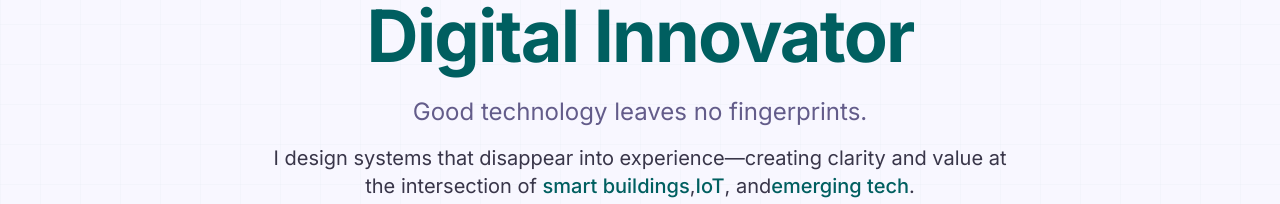
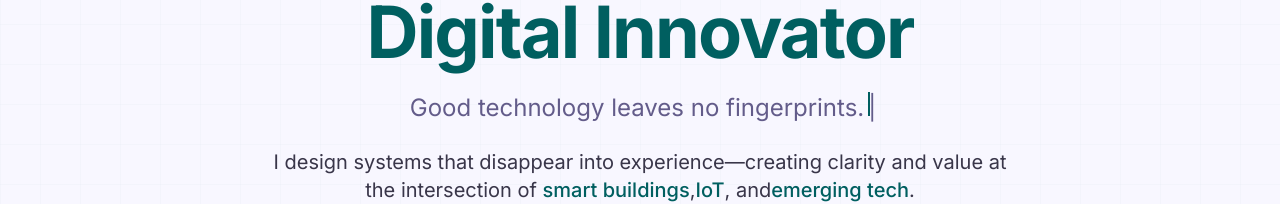
Before and after one commit to andre-bourgeois/andre-bourgeois.github.io, a React (Vite) app: page / in a window 1280 px wide. Shown: the part 296-500 px from the top of the page. Built offline with nearby package versions, Linux system fonts and the light colour scheme.

Commit message:
Add typing cursor animation
Implement a typing animation on the landing page to display different sentences and taglines.

```diff
--- a/src/components/Hero.tsx
+++ b/src/components/Hero.tsx
@@ -1,5 +1,6 @@
 
 import { ArrowDown } from 'lucide-react';
+import TypingAnimation from './TypingAnimation';
 
 const Hero = () => {
   const scrollToAbout = () => {
@@ -22,10 +23,10 @@ const Hero = () => {
             <span className="block text-primary">Digital Innovator</span>
           </h1>
 
-          {/* Philosophy Statement */}
+          {/* Philosophy Statement with Typing Animation */}
           <div className="max-w-3xl mx-auto mb-8">
-            <p className="text-xl md:text-2xl text-muted-foreground mb-4 leading-relaxed">
-              Good technology leaves no fingerprints.
+            <p className="text-xl md:text-2xl text-muted-foreground mb-4 leading-relaxed min-h-[2.5rem]">
+              <TypingAnimation />
             </p>
             <p className="text-lg md:text-xl text-foreground/80 leading-relaxed">
               I design systems that disappear into experience—creating clarity and value
--- /dev/null
+++ b/src/components/TypingAnimation.tsx
@@ -0,0 +1,71 @@
+
+import { useState, useEffect } from 'react';
+
+const TypingAnimation = () => {
+  const phrases = [
+    "Good technology leaves no fingerprints.",
+    "Buildings are products, not infrastructure.",
+    "Smart systems that actually make sense.",
+    "IoT solutions that disappear into experience.",
+    "Digital twins that mirror reality.",
+    "Technology that serves humans, not the other way around."
+  ];
+
+  const [currentPhraseIndex, setCurrentPhraseIndex] = useState(0);
+  const [currentText, setCurrentText] = useState('');
+  const [isTyping, setIsTyping] = useState(true);
+  const [showCursor, setShowCursor] = useState(true);
+
+  useEffect(() => {
+    const currentPhrase = phrases[currentPhraseIndex];
+
+    if (isTyping) {
+      if (currentText.length < currentPhrase.length) {
+        const timeout = setTimeout(() => {
+          setCurrentText(currentPhrase.slice(0, currentText.length + 1));
+        }, 50 + Math.random() * 50); // Variable typing speed
+
+        return () => clearTimeout(timeout);
+      } else {
+        // Finished typing, wait before starting to delete
+        const timeout = setTimeout(() => {
+          setIsTyping(false);
+        }, 2000);
+
+        return () => clearTimeout(timeout);
+      }
+    } else {
+      if (currentText.length > 0) {
+        const timeout = setTimeout(() => {
+          setCurrentText(currentText.slice(0, -1));
+        }, 30);
+
+        return () => clearTimeout(timeout);
+      } else {
+        // Finished deleting, move to next phrase
+        setCurrentPhraseIndex((prev) => (prev + 1) % phrases.length);
+        setIsTyping(true);
+      }
+    }
+  }, [currentText, isTyping, currentPhraseIndex, phrases]);
+
+  // Cursor blinking effect
+  useEffect(() => {
+    const interval = setInterval(() => {
+      setShowCursor(prev => !prev);
+    }, 530);
+
+    return () => clearInterval(interval);
+  }, []);
+
+  return (
+    <span className="inline-block">
+      {currentText}
+      <span className={`inline-block w-0.5 h-6 bg-primary ml-1 ${showCursor ? 'opacity-100' : 'opacity-0'} transition-opacity`}>
+        |
+      </span>
+    </span>
+  );
+};
+
+export default TypingAnimation;
```
